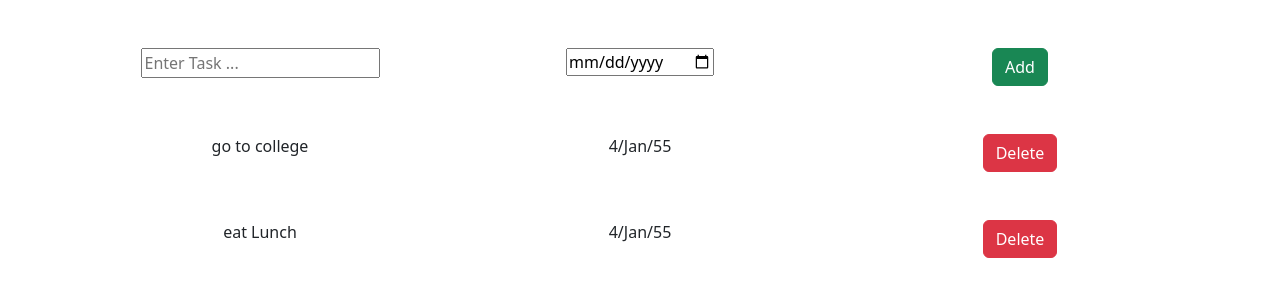
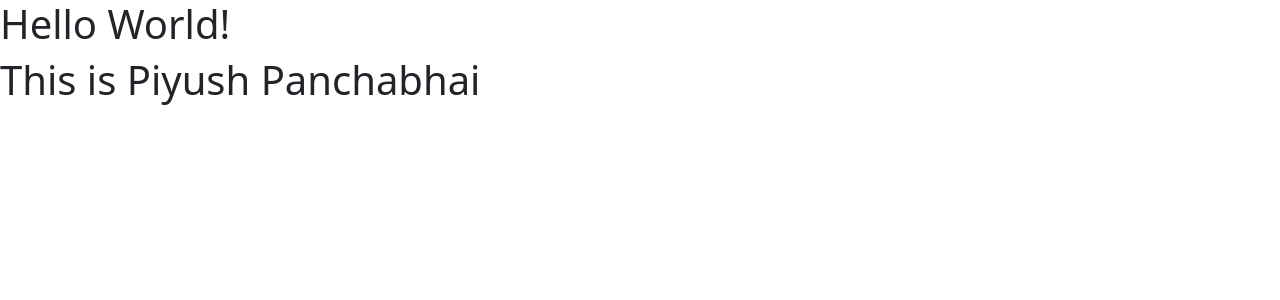
Before and after one commit to Piyush-123456/React-Tutorials, a React (Vite) app: page / in a window 1280 px wide. Shown: the top 300 px of the page. Built offline with nearby package versions, Linux system fonts and the light colour scheme.

Commit message:
Passing Children Via Props

```diff
--- a/src/App.jsx
+++ b/src/App.jsx
@@ -1,22 +1,11 @@
 import React from 'react'
-import Addtodo from './components/addtodo'
-import Items from './components/items'
+import Container from './components/container'
 const App = () => {
-  const foodItems = [
-    {
-      taskname: "go to college",
-      duedate: "4/Jan/55",
-    },
-    {
-      taskname: "eat Lunch",
-      duedate: "4/Jan/55",
-    },
-  ]
   return (
-    <div>
-      <Addtodo></Addtodo>
-      <Items items={foodItems}></Items>
-    </div>
+    <Container>
+      <h1>Hello World!</h1>
+      <h1>This is Piyush Panchabhai</h1>
+    </Container>
   )
 }
 
--- a/src/components/addtodo.jsx
+++ /dev/null
@@ -1,23 +0,0 @@
-import React from 'react'
-
-const addtodo = () => {
-    return (
-        <div class="container text-center mt-5">
-            <div class="row">
-                <div class="col">
-                    <input type="text" placeholder='Enter Task ... ' />
-                </div>
-                <div class="col">
-                    <input type="date" />
-                </div>
-                <div class="col">
-                    <button type="submit" className='btn btn-success'>
-                        Add
-                    </button>
-                </div>
-            </div>
-        </div>
-    )
-}
-
-export default addtodo
--- /dev/null
+++ b/src/components/container.jsx
@@ -0,0 +1,11 @@
+import React from 'react'
+
+const container = (props) => {
+    return (
+        <div>
+            {props.children}
+        </div>
+    )
+}
+
+export default container
--- a/src/components/items.jsx
+++ /dev/null
@@ -1,25 +0,0 @@
-import React from 'react';
-
-const Items = ({ items }) => {
-    return (
-        <div className="container text-center">
-            {items.map((item, index) => (
-                <div className="row mt-5" key={index}>
-                    <div className="col">
-                        {item.taskname}
-                    </div>
-                    <div className="col">
-                        {item.duedate}
-                    </div>
-                    <div className="col">
-                        <button type="submit" className="btn btn-danger">
-                            Delete
-                        </button>
-                    </div>
-                </div>
-            ))}
-        </div>
-    );
-}
-
-export default Items;
--- a/src/index.css
+++ b/src/index.css
@@ -0,0 +1,3 @@
+.calculator{
+    background-color: red;
+}
```
